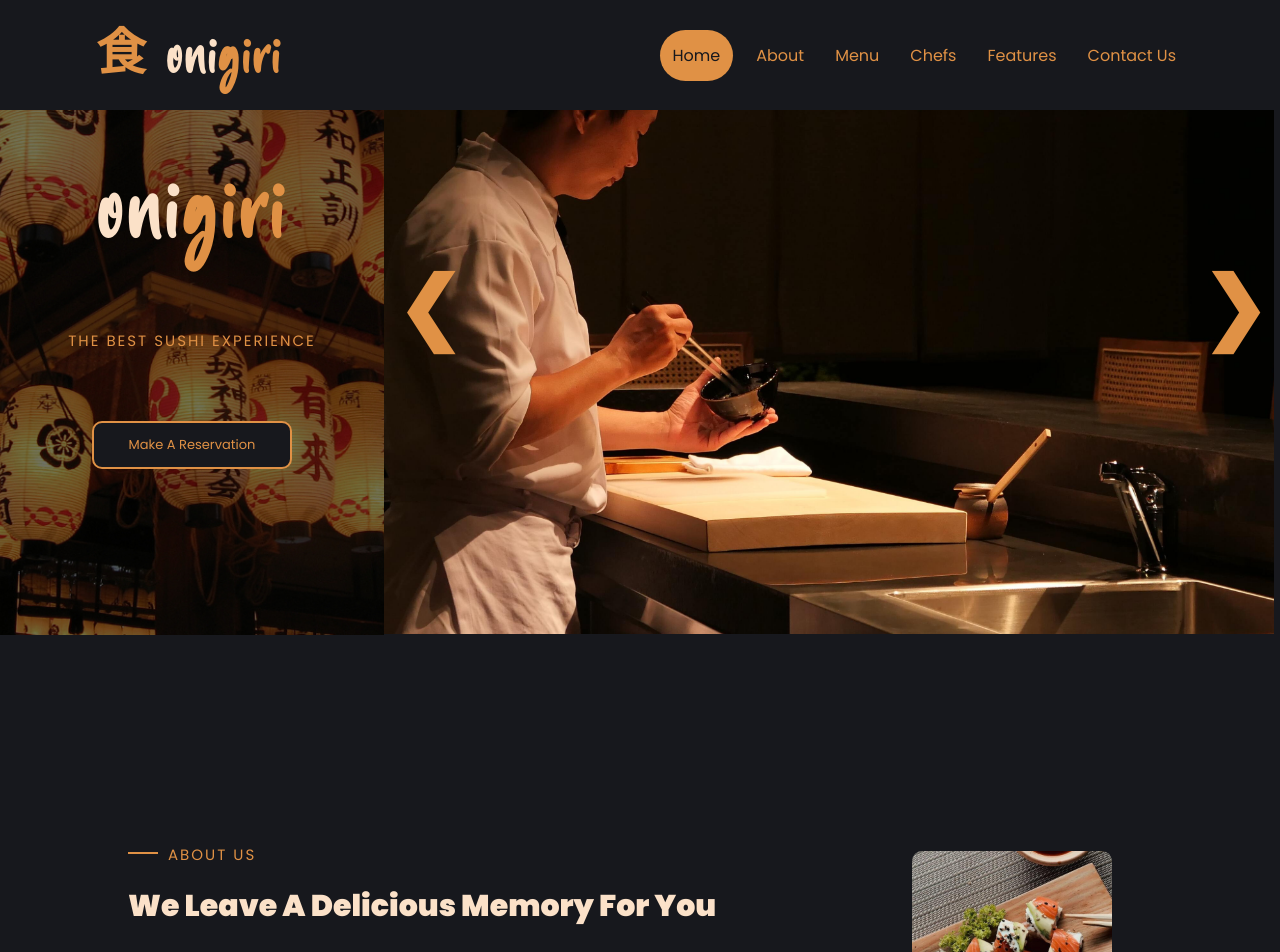
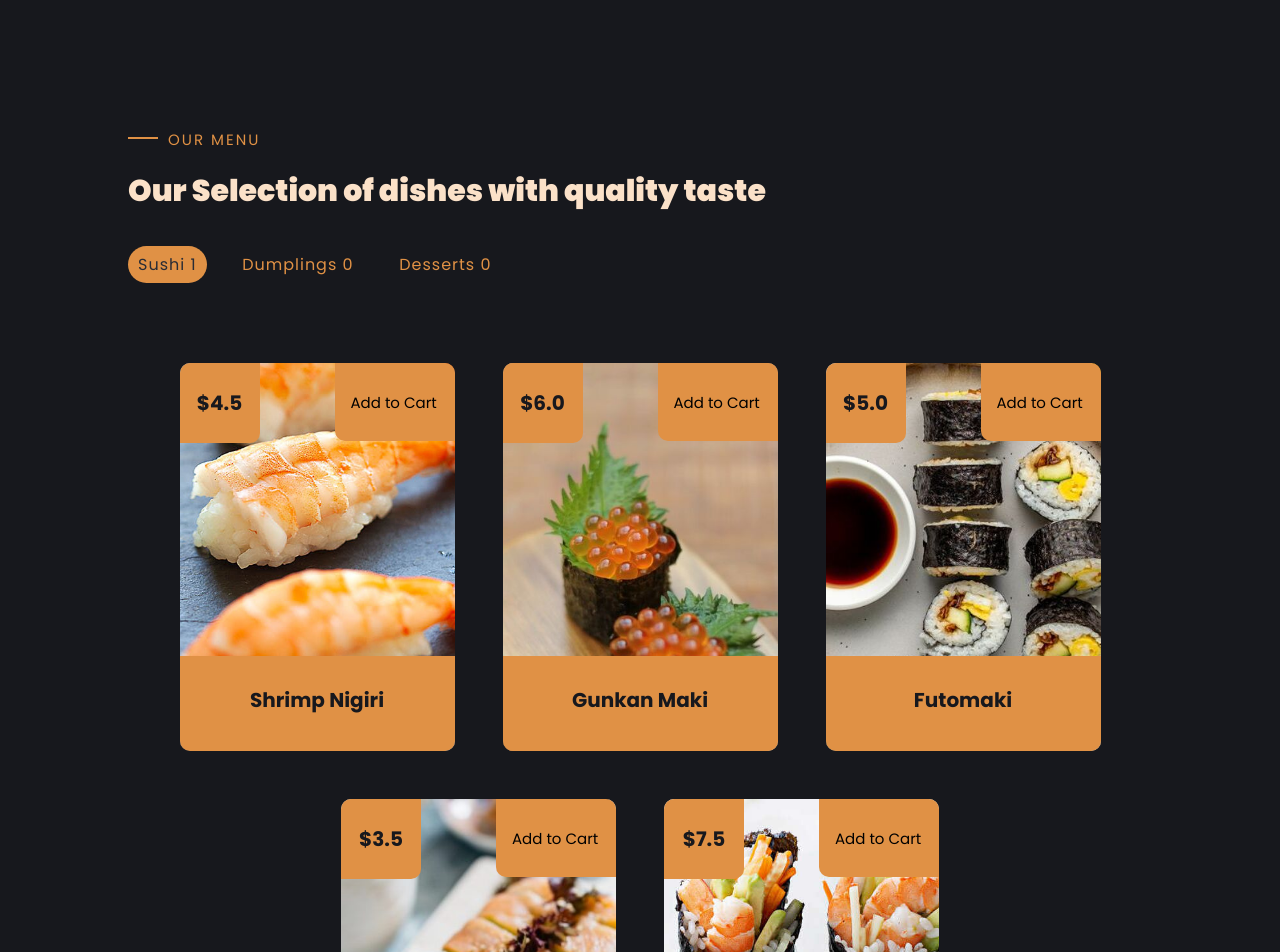
Before and after one commit to AnishDatta247/Onigiri_React, a React (Create React App) app: page /menu in a window 1280 px wide. Shown: the top 952 px of the page. Built offline with nearby package versions, Linux system fonts and the light colour scheme; the HTML template or start-up script is replaced by a standard one.

Commit message:
testing commits

```diff
--- a/src/App.js
+++ b/src/App.js
@@ -2,22 +2,22 @@ import React from "react";
 import App1 from "./components/App1.js"
 // import MenuLink from "./components/MenuLink";
 
-import { BrowserRouter as Router, Routes, Route } from "react-router-dom"
+import { BrowserRouter as HashRouter, Routes, Route } from "react-router-dom"
 import App2 from "./components/App2.js";
 
 const App = () => {
     return (
-        // <Router>
-        //     <Routes>
-        //         <Route path="/" element={
-        //             <App1/>
-        //         } />
-        //         <Route path="/menu" element={
-        //             <App2/>
-        //         } />
-        //     </Routes>
-        // </Router>
-        <App1 />
+        <HashRouter>
+            <Routes>
+                <Route path="/" element={
+                    <App1/>
+                } />
+                <Route path="/menu" element={
+                    <App2/>
+                } />
+            </Routes>
+        </HashRouter>
+        // <App1 />
     )
 }
 
--- a/src/components/About.js
+++ b/src/components/About.js
@@ -8,7 +8,7 @@ const About = () => {
         <section className="about" id="about-section">
             <div className="container">
                 <div className="text-container" id="a">
-                    <h2>About Us</h2>
+                    <h2>Abouttttt Us</h2>
 
                     <h1>We Leave A Delicious Memory For You</h1>
 
```
